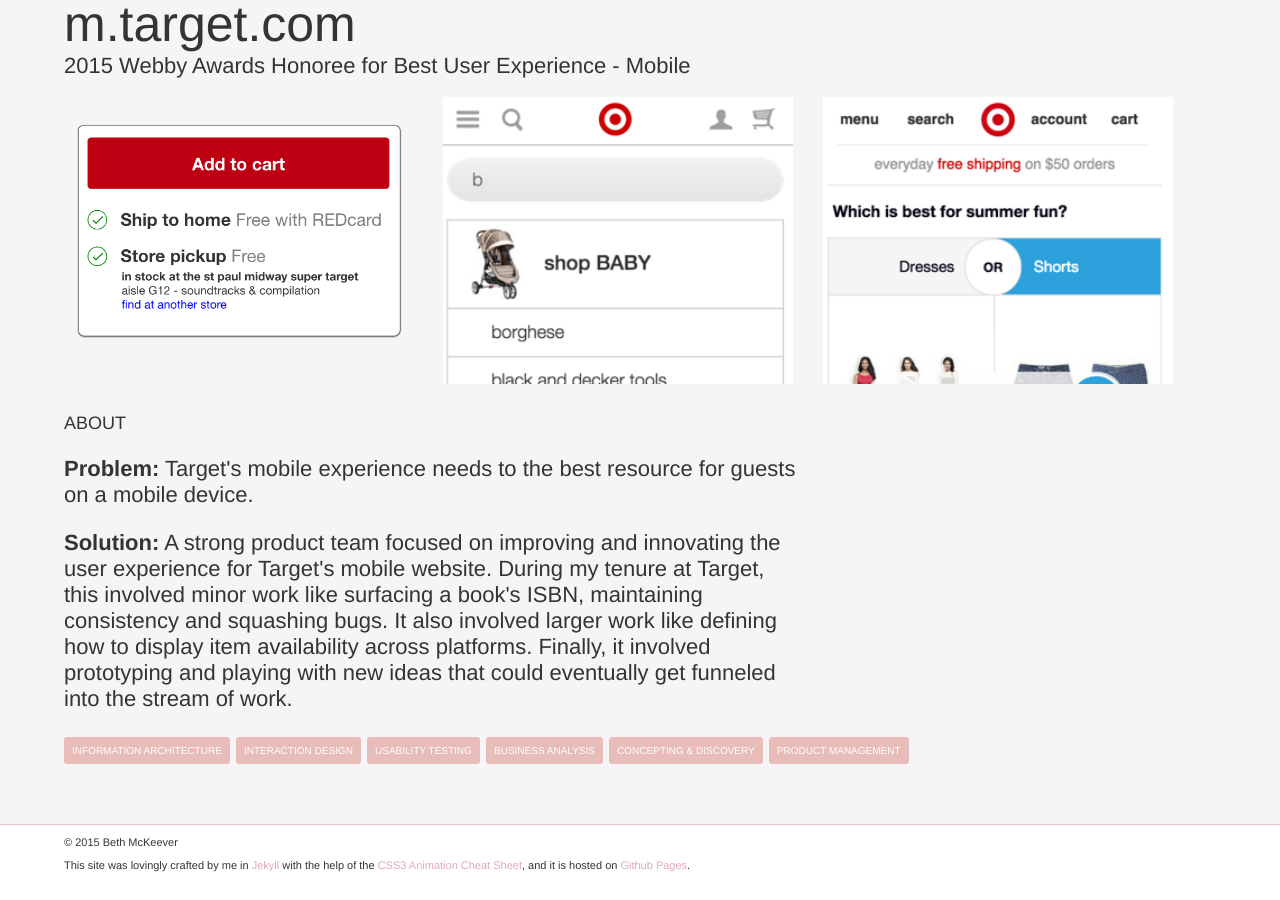
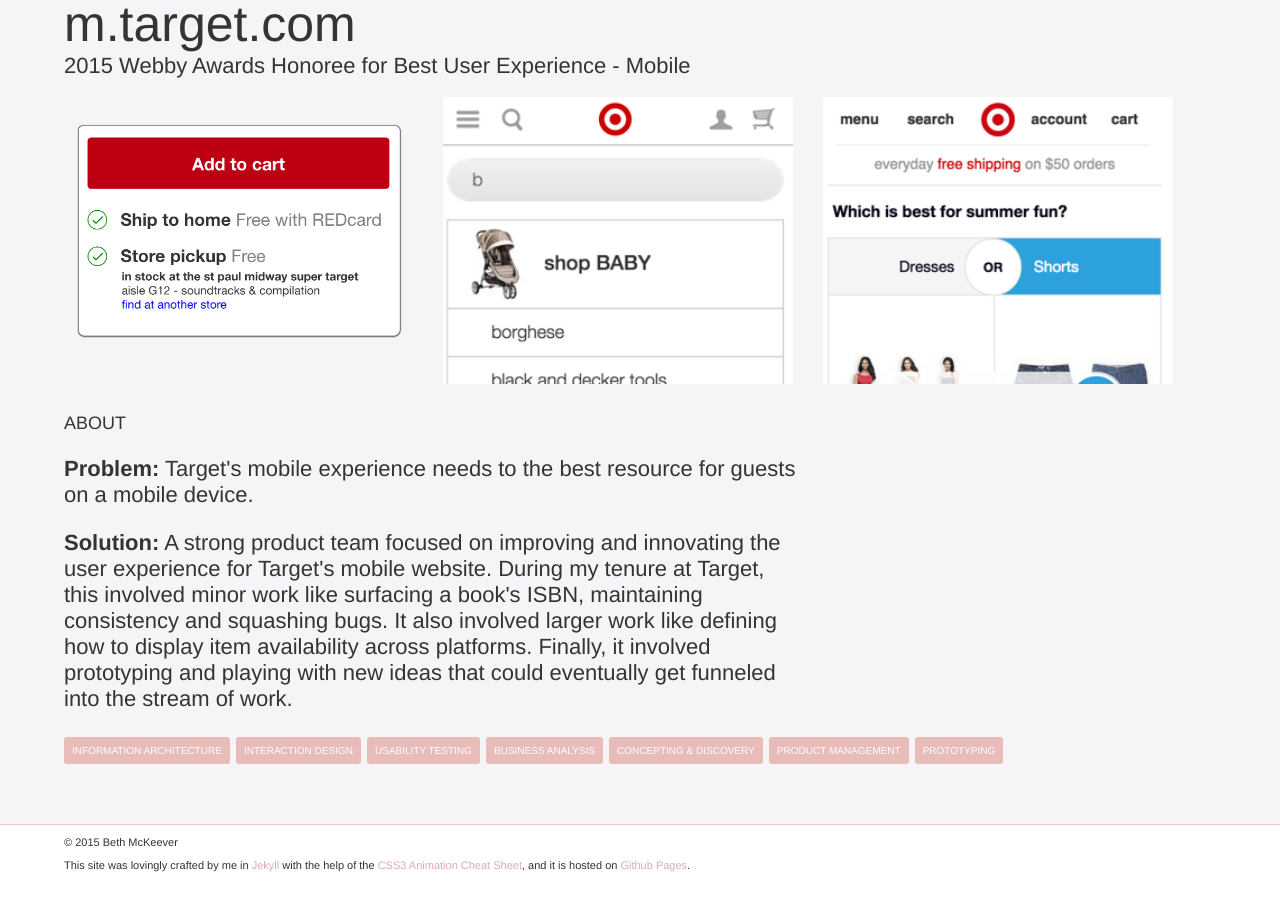
Before and after one commit to linoleumtile/linoleumtile.github.io, a Jekyll site: the page built from portfolio.html, in a window 1280 px wide and 900 px high, scrolled down 3520 px. Built offline with Jekyll 4.4.1, drawn with Linux system fonts in a browser that asks for light colours; nearby versions of some CDN libraries; some web fonts are replaced; Markdown is read by kramdown in place of the engine named in the settings; comment, search, counter and statistics services are not loaded.

Commit message:
+"prototyping"

```diff
--- a/_includes/portfolio/target.html
+++ b/_includes/portfolio/target.html
@@ -47,6 +47,7 @@
 			<li>Business Analysis</li>
 			<li>Concepting &amp; Discovery</li>
 			<li>Product Management</li>
+			<li>Prototyping</li>
 		</ul>
 	</div>
 </div>
```
